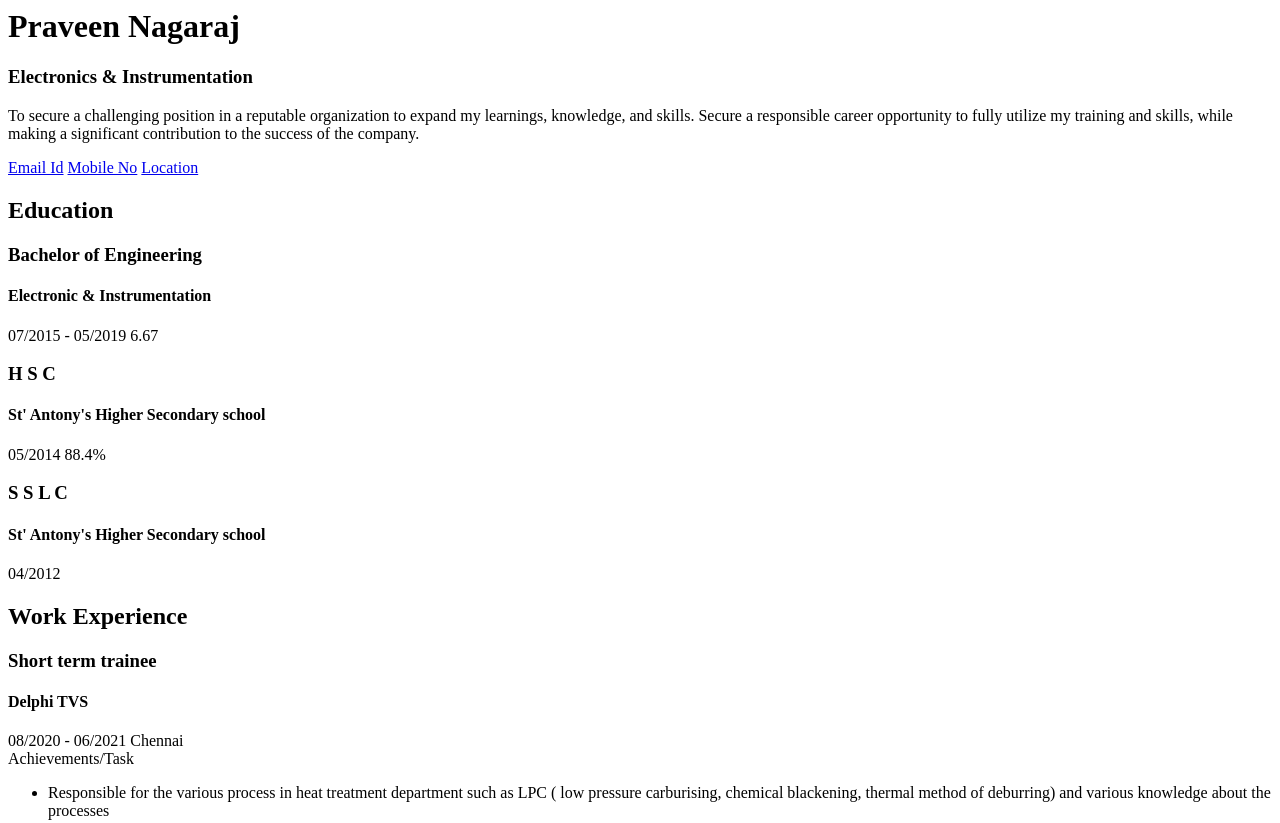
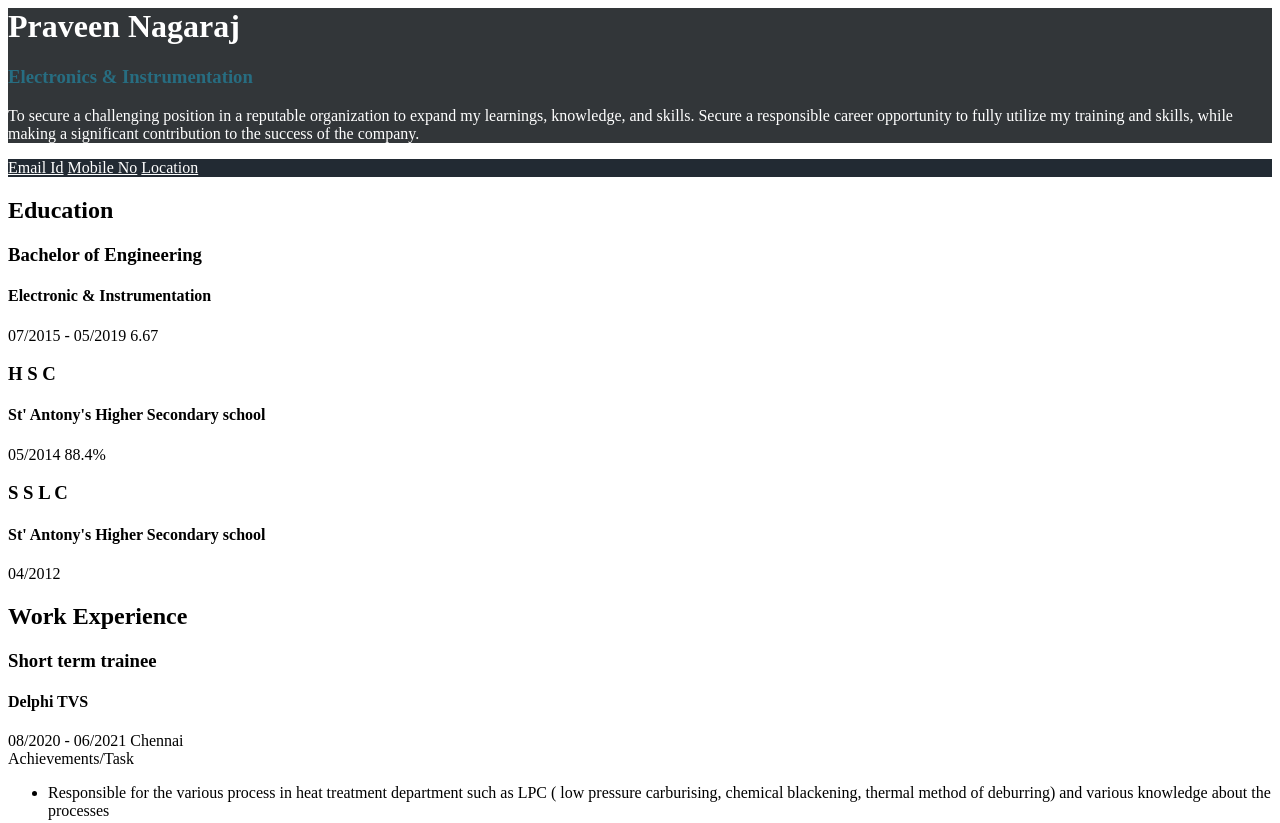
Before and after one commit to prawin10/personal-portfolio1, a website: page index.html in a window 1280 px wide. Shown: the top 823 px of the page. Drawn offline with Linux system fonts and the light colour scheme.

Commit message:
add index.html

```diff
--- /dev/null
+++ b/css/main.css
@@ -0,0 +1,18 @@
+#header{
+    background-color: #323639;
+}
+#header h1{
+    color: white;
+}
+#header h3{
+    color: #276d81;
+}
+#header p{
+    color: white;
+}
+#contact{
+    background-color: #222a33;
+}
+#contact a{
+    color: white;
+}
--- a/index.html
+++ b/index.html
@@ -1,6 +1,7 @@
 <html>
     <head>
     <title>Resume</title>
+    <link rel="stylesheet" href="css/main.css">
 </head>
 <body>
 <div id="header">
```
